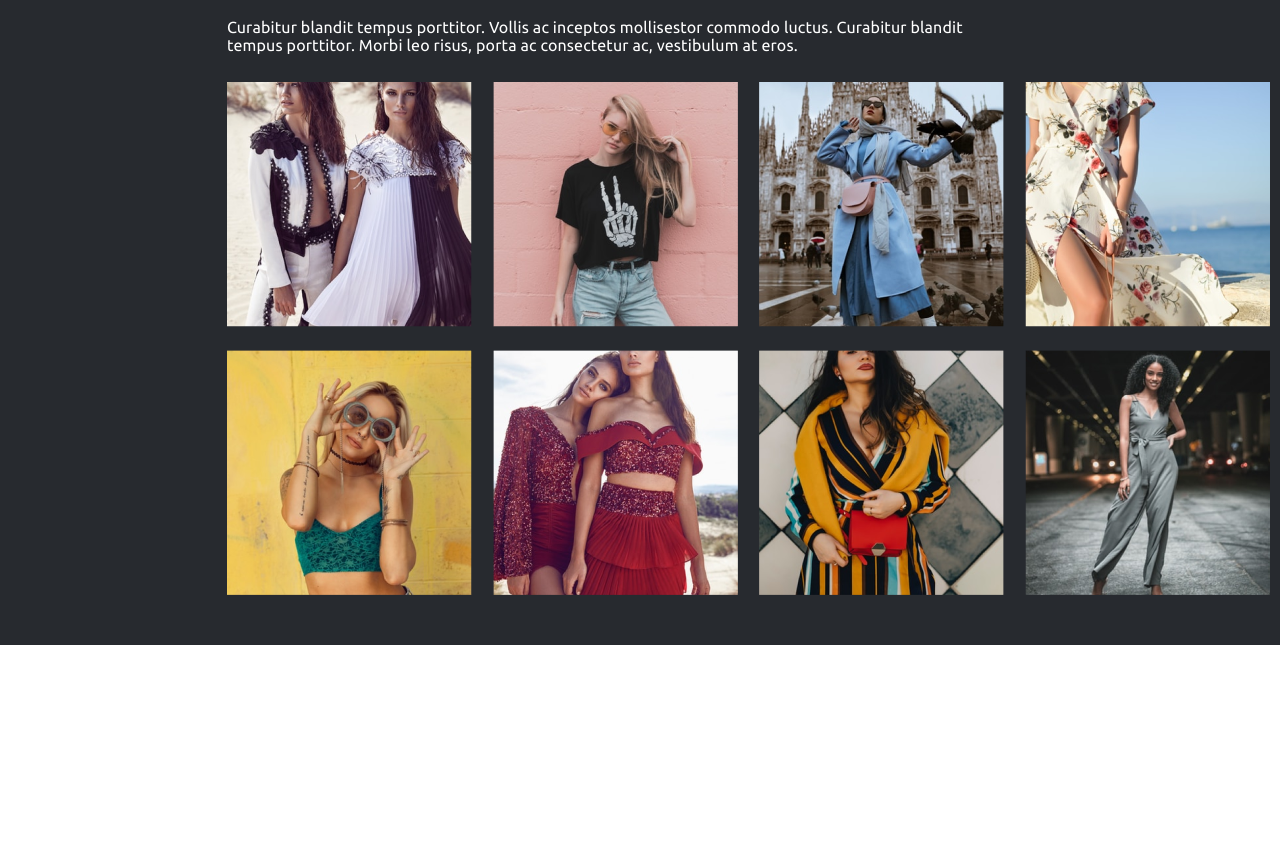
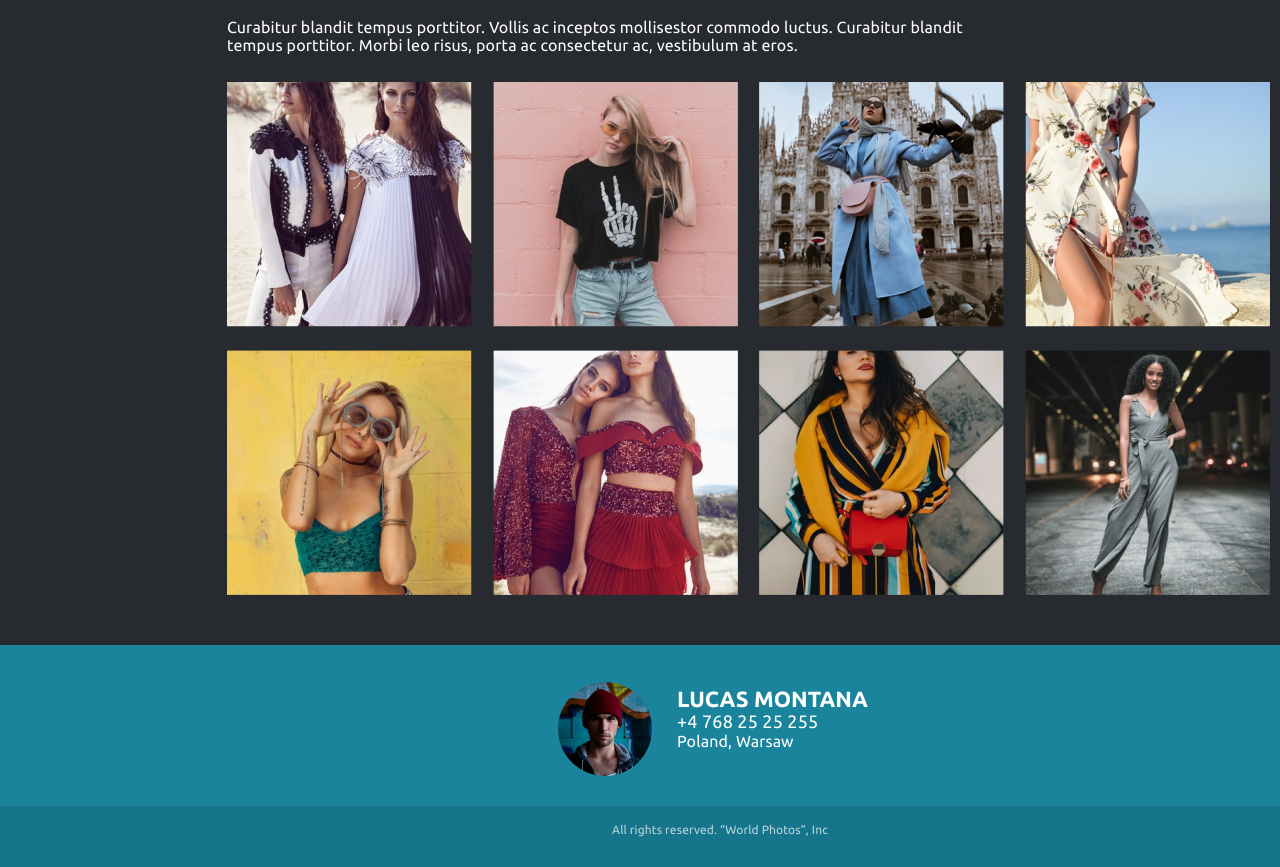
Before and after one commit to duishokova/Lucasa-Montana, a plain HTML site: page index.html in a window 1280 px wide. Shown: the part 613-1480 px from the top of the page. Before the commit the page ends 1258 px from the top, so only its background shows below. Drawn offline with Linux system fonts and the light colour scheme.

Commit message:
added footer

```diff
--- a/index.html
+++ b/index.html
@@ -100,6 +100,17 @@
         </div>
       </section>
     </main>
+    <footer>
+      <div class="footer">
+        <img src="./assets/footer.png" class="footer__image" alt="Lucas" />
+        <h5>Lucas Montana</h5>
+        <p>+4 768 25 25 255</p>
+        <span>Poland, Warsaw</span>
+      </div>
+      <div class="footer__item">
+        <p>All rights reserved. “World Photos”, Inc</p>
+      </div>
+    </footer>
     <script>
       const modal = document.getElementById("myModal");
       let btn = document.getElementById("myBtn");
--- a/style.css
+++ b/style.css
@@ -274,3 +274,63 @@ h4 {
 .zoom:hover {
   transform: scale(1.5);
 }
+
+.footer {
+  width: 1440px;
+  height: 161px;
+  background: #19849b;
+}
+
+.footer__image {
+  float: left;
+  border-radius: 70%;
+  margin: 37px 25px 0 558px;
+}
+
+h5 {
+  font-family: 'Ubuntu';
+  font-weight: bold;
+  font-size: 22px;
+  line-height: 25px;
+  text-transform: uppercase;
+  color: #ffffff;
+  padding-top: 41px;
+}
+
+.footer p {
+  font-family: 'Ubuntu';
+  font-weight: normal;
+  font-size: 18px;
+  line-height: 21px;
+  letter-spacing: 0.01em;
+  text-transform: uppercase;
+  color: #ffffff;
+}
+
+.footer span {
+  font-family: 'Ubuntu';
+  font-style: normal;
+  font-weight: normal;
+  font-size: 16px;
+  line-height: 18px;
+  letter-spacing: 0.01em;
+  color: #ffffff;
+}
+
+.footer__item {
+  width: 1440px;
+  height: 44px;
+  background: #16758a;
+}
+
+.footer__item {
+  font-family: Ubuntu;
+  font-style: normal;
+  font-weight: 500;
+  font-size: 12px;
+  line-height: 14px;
+  text-align: center;
+  letter-spacing: 0.01em;
+  color: rgba(255, 255, 255, 0.7);
+  padding-top: 17px;
+}
```
